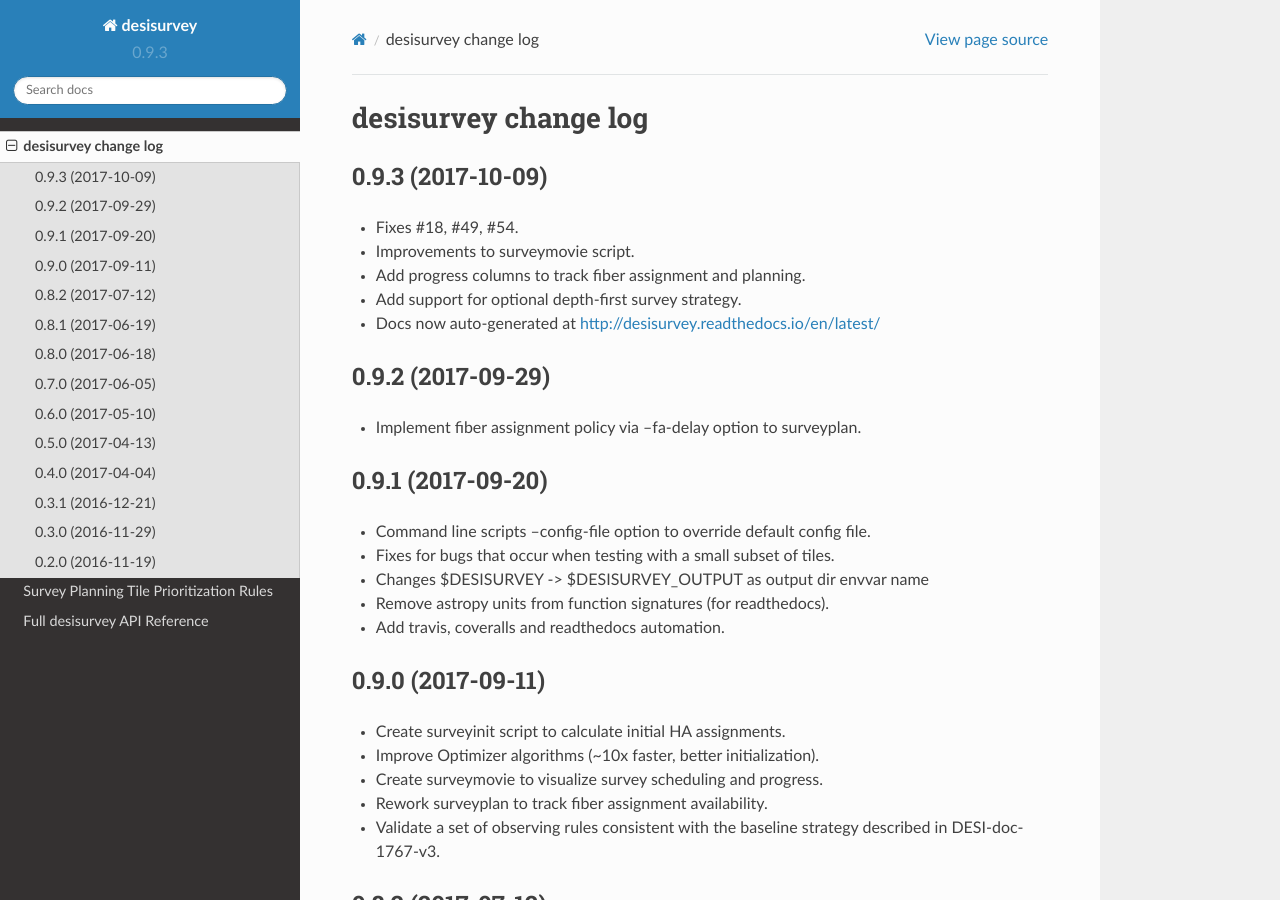
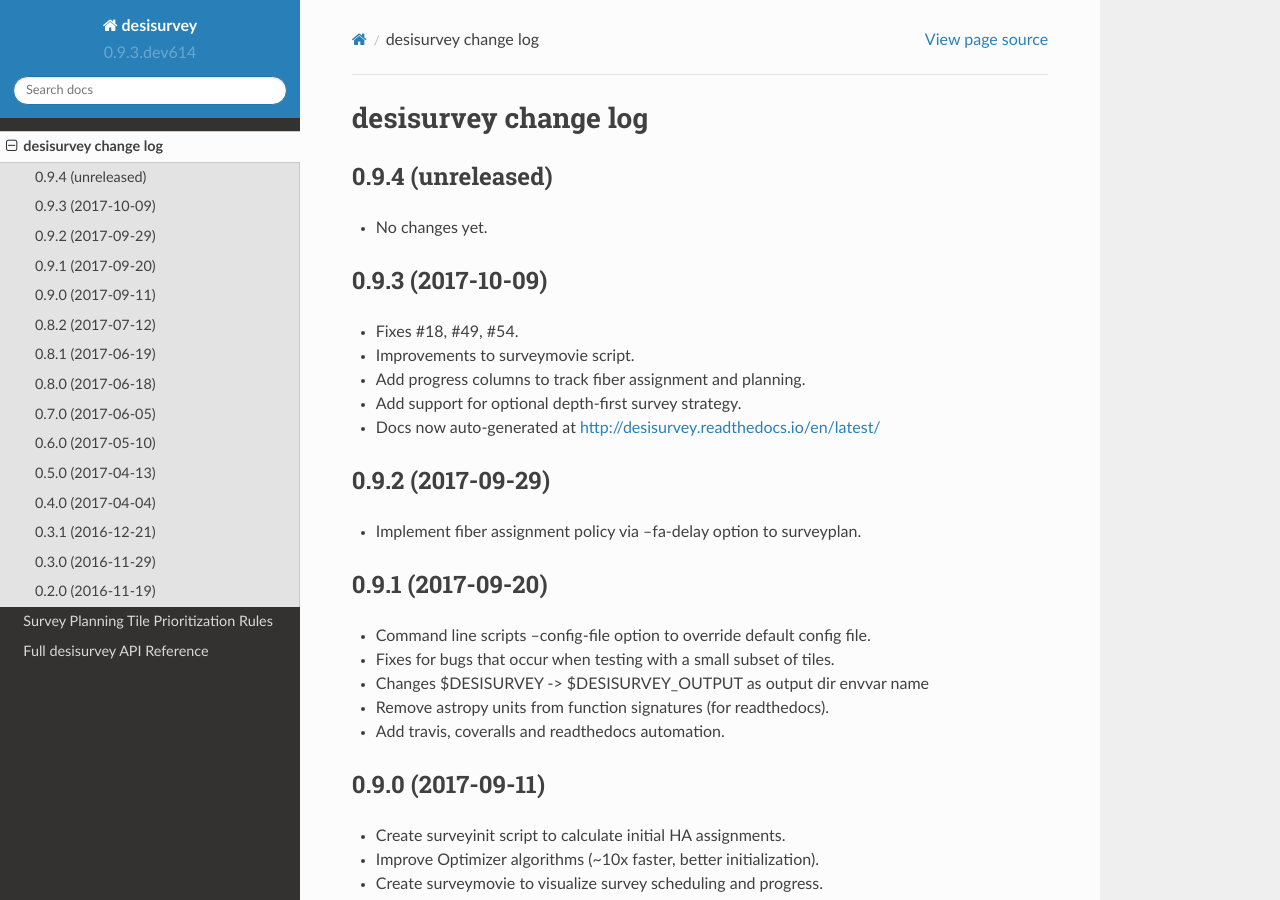
Before and after one commit to desihub/desisurvey, a Sphinx documentation site: the page built from doc/changes.rst, in a window 1280 px wide and 900 px high. Built offline with Sphinx 7.4.7 and the Read the Docs theme 2.0.0, drawn with Linux system fonts in a browser that asks for light colours.

Commit message:
Start work on 0.9.4 [skip ci]

```diff
--- a/doc/changes.rst
+++ b/doc/changes.rst
@@ -1,6 +1,11 @@
 =====================
 desisurvey change log
 =====================
+
+0.9.4 (unreleased)
+------------------
+
+* No changes yet.
 
 0.9.3 (2017-10-09)
 ------------------
--- a/py/desisurvey/_version.py
+++ b/py/desisurvey/_version.py
@@ -1 +1 @@
-__version__ = '0.9.3'
+__version__ = '0.9.3.dev614'
```
